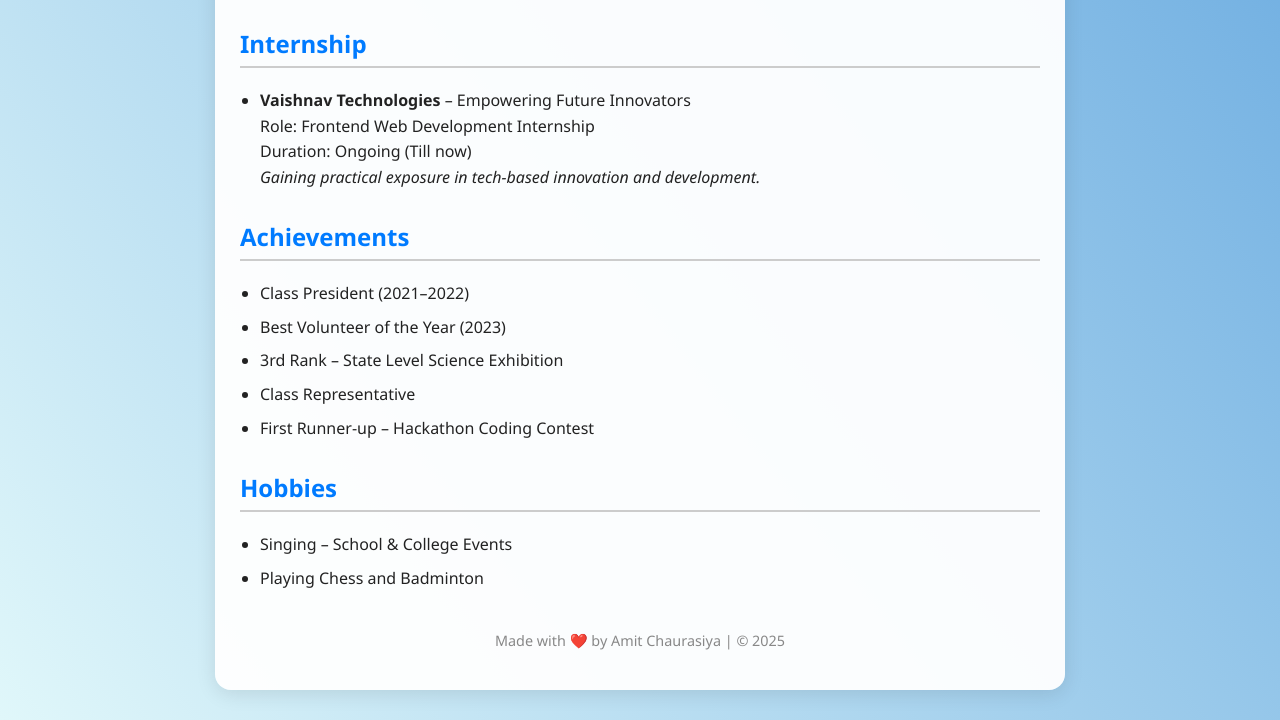
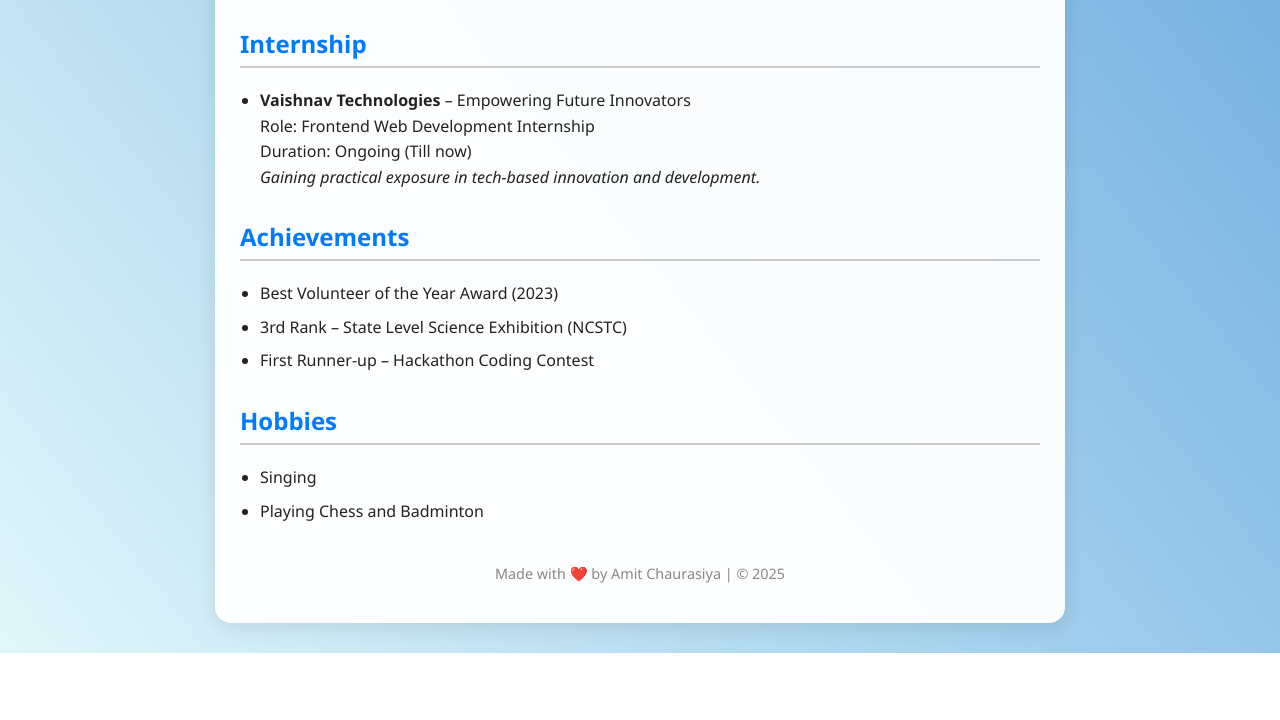
Before and after one commit to Amit01-developer/Digitaal-CV, a plain HTML site: page Index.html in a window 1280 px wide. Shown: the part 961-1681 px from the top of the page. After the commit the page ends 1614 px from the top, so only its background shows below. Drawn offline with Linux system fonts and the light colour scheme; a script that the page names is missing.

Commit message:
Index.html

```diff
--- a/Index.html
+++ b/Index.html
@@ -66,10 +66,9 @@
     <section>
       <h2>Achievements</h2>
       <ul>
-        <li>Class President (2021–2022)</li>
-        <li>Best Volunteer of the Year (2023)</li>
-        <li>3rd Rank – State Level Science Exhibition</li>
-        <li>Class Representative </li>
+
+        <li>Best Volunteer of the Year Award (2023)</li>
+        <li>3rd Rank – State Level Science Exhibition (NCSTC)</li>
         <li>First Runner-up – Hackathon Coding Contest</li>
       </ul>
     </section>
@@ -77,7 +76,7 @@
     <section>
       <h2>Hobbies</h2>
       <ul>
-        <li>Singing – School & College Events</li>
+        <li>Singing </li>
         <li>Playing Chess and Badminton</li>
       </ul>
     </section>
```
